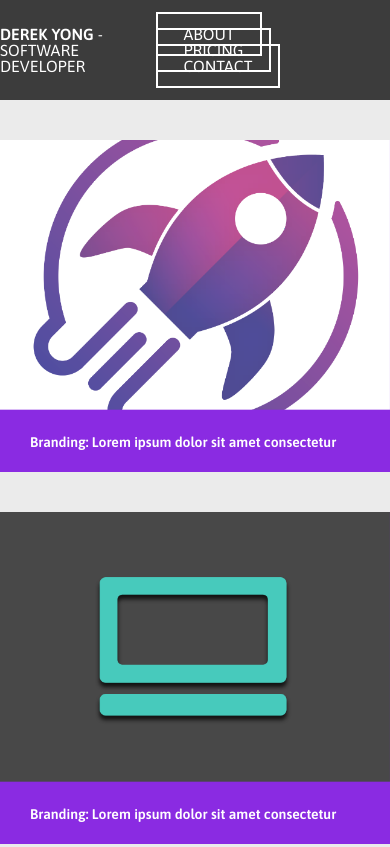
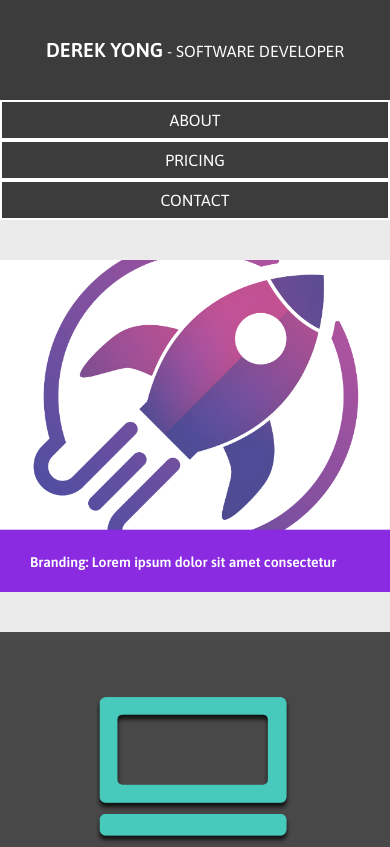
Before and after one commit to derekyong1/Derek-Yong, a plain HTML site: page index.html in a window 390 px wide. Shown: the top 847 px of the page. Drawn offline with Linux system fonts and the light colour scheme.

Commit message:
Made the header's position fixed and made the header for tablet/mobile version of website readable

```diff
--- a/index.html
+++ b/index.html
@@ -20,7 +20,7 @@
 
         <header>
 
-            <div class="logo"> <span style="font-weight:bold">DEREK YONG</span> - SOFTWARE DEVELOPER</div>
+            <div class="logo"> <span class="bold">DEREK YONG</span> - SOFTWARE DEVELOPER</div>
             <nav>
                 <a href="#" class="mybutton">ABOUT</a>
 
--- a/style.css
+++ b/style.css
@@ -14,12 +14,14 @@ body {
     display: flex;
     flex-wrap:wrap;
     justify-content: space-between;
+    padding-top: 140px;
 }
 
 .header-container {
     background-color: rgb(60, 60, 60);
     min-height: 100px;
-    margin-bottom: 40px;
+    position: fixed;
+    width: 100%;
 }
 
 header {
@@ -64,11 +66,17 @@ a{
 }
 
 .mybutton {
-    padding:11px 25px;
+    padding:10px 25px;
     margin-right: 20px;
     border: 2px solid white;
     position: relative;
+    margin-left: 20px;
 
+}
+
+.bold {
+    font-weight: 700;
+    font-size: 20px;
 }
 
 
@@ -84,11 +92,39 @@ a{
         display: block;
     }
 
+    .header-container {
+        position: relative;
+
+    }
+
+    .container {
+        padding-top: 40px;
+    }
+
+    header {
+        display: block;
+        text-align: center;
+    }
+
+    nav a {
+        display: block;
+
+    }
+
+    .logo {
+        padding: 40px 0;
+    }
+
+    .mybutton {
+        margin-left: 0;
+        margin-right: 0;
+    }
+
 }
 
 
 /* Mobile View */
-@media (max-width: 500px){ /*400px is real value (500px for testing purposes) */
+@media (max-width: 400px){ /*400px is real value (500px for testing purposes) */
 
     .col {
         width: 100%;
@@ -98,4 +134,5 @@ a{
         display: none;
     }
 
+
 }
```
